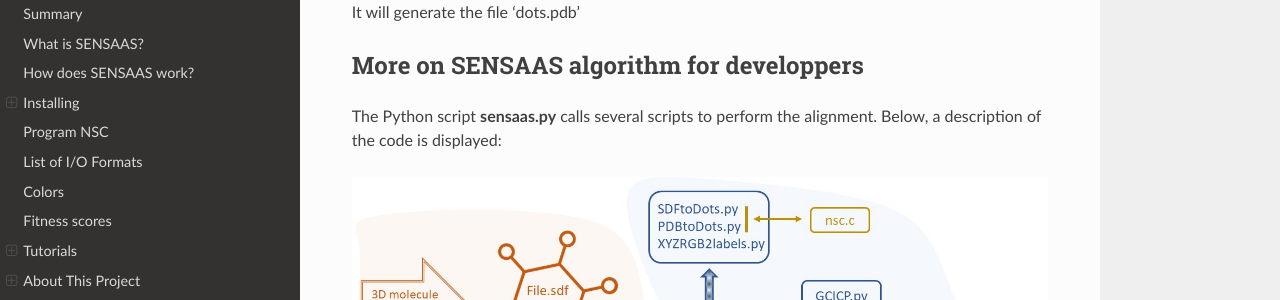
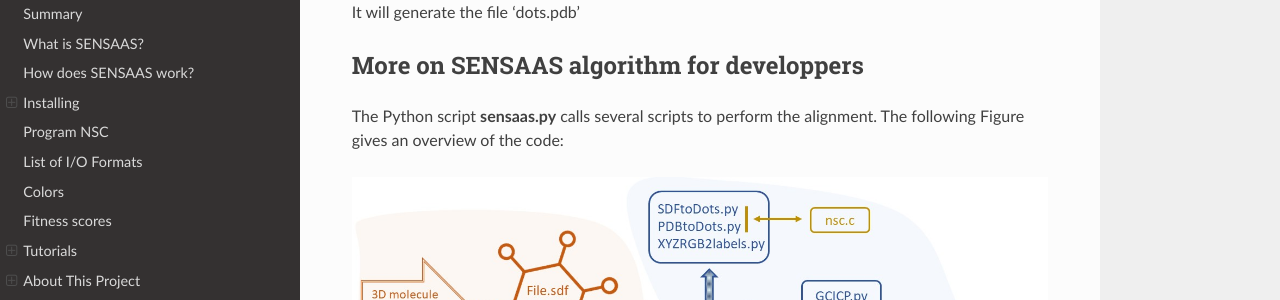
Before and after one commit to SENSAAS/sensaas, a Sphinx documentation site: the page built from docs/index.rst, in a window 1280 px wide and 900 px high, scrolled down 11311 px. Shown: the part 151-451 px from the top of the window. Built offline with Sphinx 7.4.7 and the Read the Docs theme 2.0.0, drawn with Linux system fonts in a browser that asks for light colours.

Commit message:
Update index.rst

```diff
--- a/docs/index.rst
+++ b/docs/index.rst
@@ -425,7 +425,7 @@ It will generate the file 'dots.pdb'
 More on SENSAAS algorithm for developpers
 ------------------------------------------
 
-The Python script **sensaas.py** calls several scripts to perform the alignment. Below, a description of the code is displayed:
+The Python script **sensaas.py** calls several scripts to perform the alignment. The following Figure gives an overview of the code:
 
 .. image:: _static/schema.JPG
 .. image:: _static/legend.jpg
```
